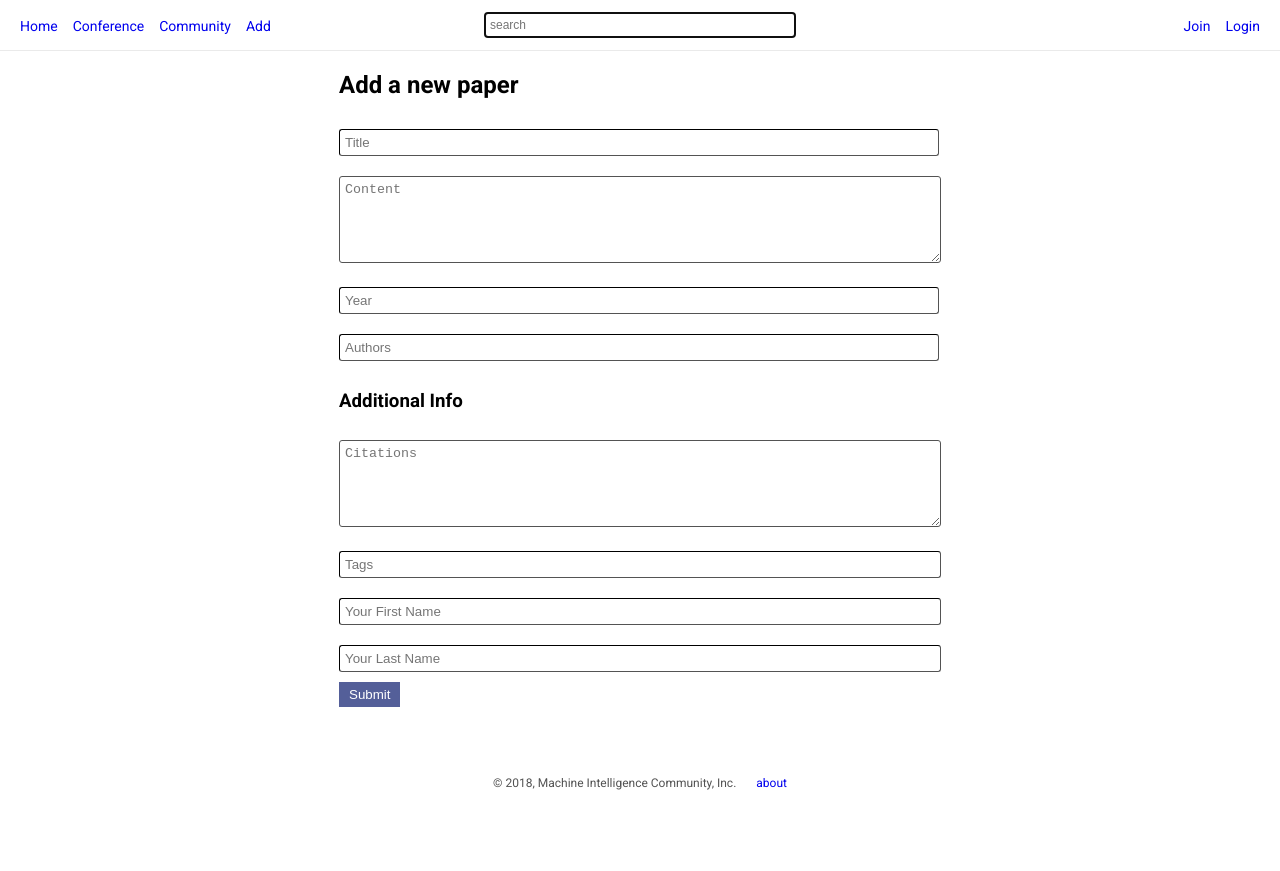
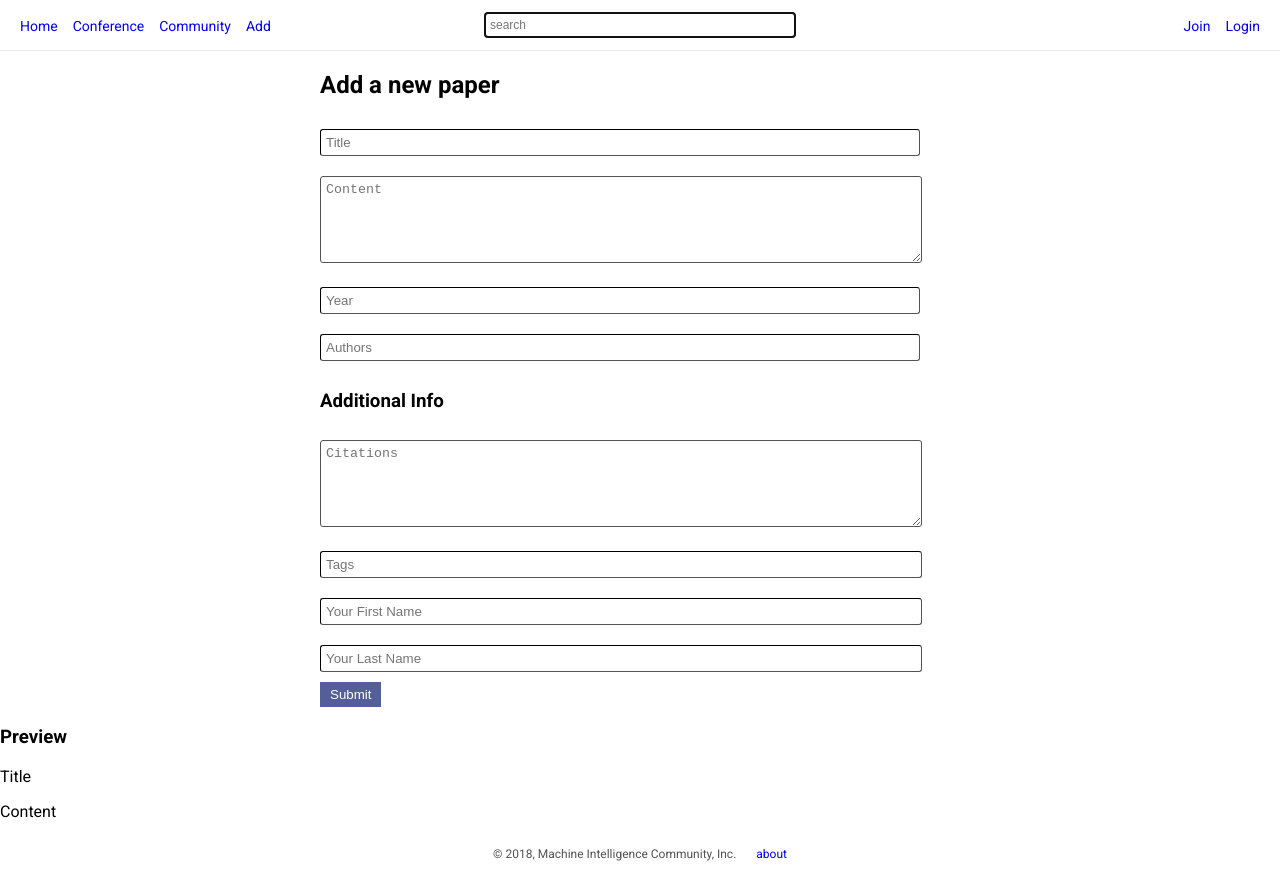
Before and after one commit to MICInc/knowledgegraph, a Vue app in the folder frontend/: page /add in a window 1280 px wide. Before the commit the page ends 800 px from the top, so only its background shows below. Built offline with nearby package versions, Linux system fonts and the light colour scheme.

Commit message:
Fixed school select menu in community form and started formatting content creation page layout to float preview

```diff
--- a/frontend/src/components/CommunityReg.vue
+++ b/frontend/src/components/CommunityReg.vue
@@ -10,7 +10,7 @@
 		<form id="community-reg-form" v-if="form.reveal">
  			<label>Where will MIC's next community be?</label>
 			<select v-model.trim="org.school">
-				<option v-for="school in form.schools">{{ school }}</option>
+				<option v-for="school in form.schools">{{ school.name }}</option>
 			</select>
 			<label>Does your community already exist?</label><input type="checkbox" value="yes" v-model="form.exists">
 			<div v-if="form.exists">
--- a/frontend/src/views/AddContent.vue
+++ b/frontend/src/views/AddContent.vue
@@ -12,11 +12,6 @@
 				<input type="text" v-model="content.year" placeholder="Year" required/>
 				<input type="text" v-model="content.authors" placeholder="Authors" required/>
 			</form>
-			<!--<div id="preview">
-				<h3>Preview</h3>
-				<p>Title {{ content.title }}</p>
-				<p placeholder="Content..." >Content {{ content.content }}</p>
-			</div>-->
 			<div id="citations">
 				<h3>Additional Info</h3>
 				<textarea v-model="content.citations" placeholder="Citations"></textarea>
@@ -28,6 +23,11 @@
 				<input v-model="user.last_name" placeholder="Your Last Name"></input>
 			</div>
 			<button v-on:click.prevent="submit">Submit</button>
+		</div>
+		<div class="preview">
+			<h3>Preview</h3>
+			<p>Title {{ content.title }}</p>
+			<p placeholder="Content..." >Content {{ content.content }}</p>
 		</div>
 	</div>
 </template>
@@ -86,7 +86,14 @@ export default {
 }
 
 .container {
-	flex: 1;
+	width: 50%;
+	/*flex: 1;*/
+	float: left;
+}
+
+.preview {
+	width: 50%;
+	float: left;
 }
 
 form {
```
